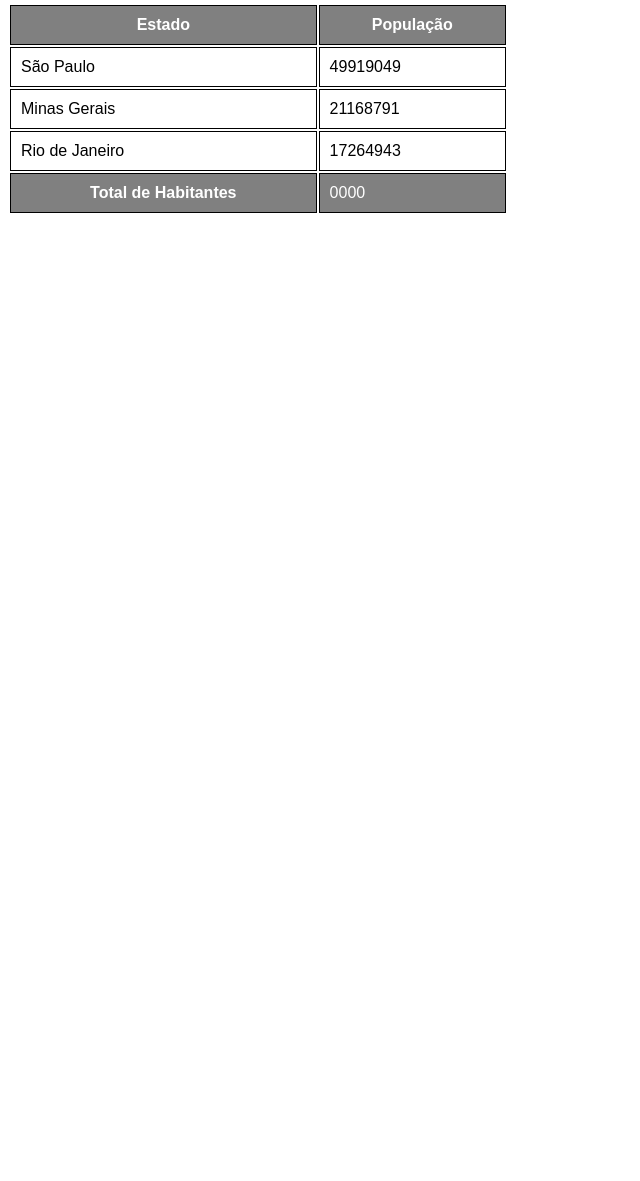
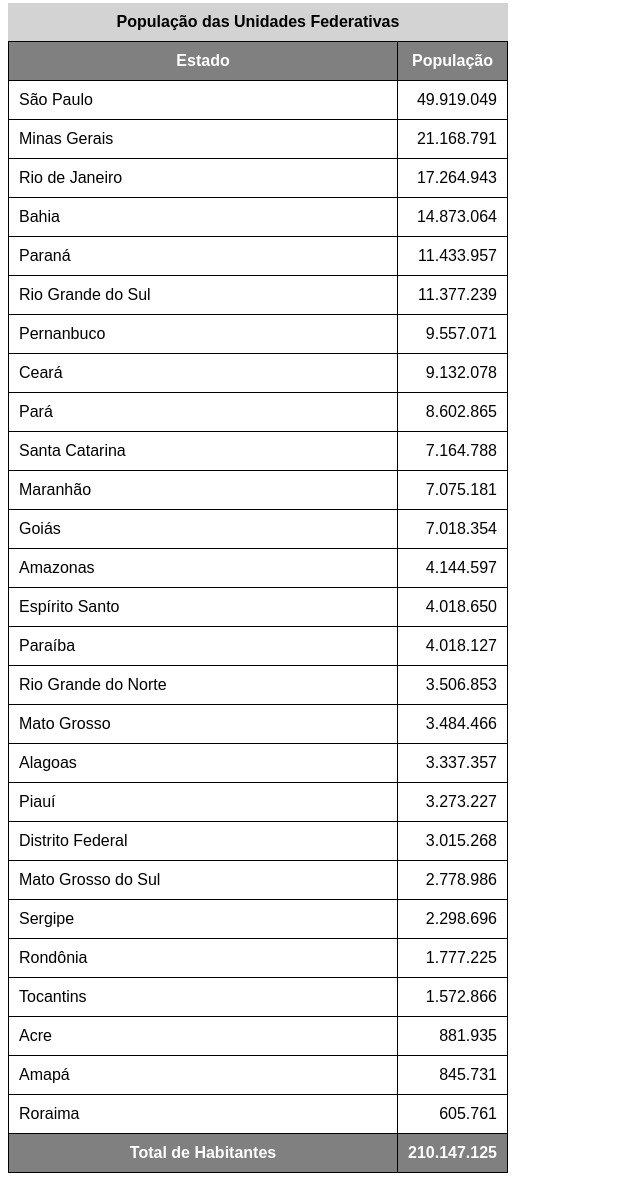
Before and after one commit to lucasdeinani/html-css, a plain HTML site: page exercicios/ex023/tabela002.html in a window 1280 px wide. Shown: the part 77-1258 px from the top of the page, without its empty margins (0-640 px from the left). Before the commit the page ends 800 px from the top, so only its background shows below. Drawn offline with Linux system fonts and the light colour scheme.

Commit message:
Atualização no exercício 23

```diff
--- a/exercicios/ex023/tabela002.html
+++ b/exercicios/ex023/tabela002.html
@@ -12,6 +12,14 @@
 
         table {
             width: 500px;
+            border-collapse: collapse;
+        }
+
+        caption {
+            font-size: 1.em;
+            font-weight: bold;
+            padding: 10px;
+            background-color: lightgray;
         }
 
         td, th {
@@ -23,6 +31,10 @@
             background-color: gray;
             color: white;
         }
+
+        td.num {
+            text-align: right;
+        }
     </style>
 </head>
 <body>
@@ -30,6 +42,7 @@
      <!--
         ANATOMIA PARA TABELAS GRANDES
         TABLE
+            CAPTION
             THEAD
                 TR, TD, TH
             TBODY
@@ -38,30 +51,127 @@
                 TR, TD, TH
      -->
      <table>
+        <caption>População das Unidades Federativas</caption>
         <thead>
             <tr>
-                <th>Estado</th>
-                <th>População</th>
+                <th scope="col">Estado</th>
+                <th scope="col" style="width: 50px;">População</th>
             </tr>
         </thead>
         <tbody>
             <tr>
                 <td>São Paulo</td>
-                <td>49919049</td>
+                <td class="num">49.919.049</td>
             </tr>
             <tr>
                 <td>Minas Gerais</td>
-                <td>21168791</td>
+                <td class="num">21.168.791</td>
             </tr>
             <tr>
                 <td>Rio de Janeiro</td>
-                <td>17264943</td>
+                <td class="num">17.264.943</td>
+            </tr>
+            <tr>
+                <td>Bahia</td>
+                <td class="num">14.873.064</td>
+            </tr>
+            <tr>
+                <td>Paraná</td>
+                <td class="num">11.433.957</td>
+            </tr>
+            <tr>
+                <td>Rio Grande do Sul</td>
+                <td class="num">11.377.239</td>
+            </tr>
+            <tr>
+                <td>Pernanbuco</td>
+                <td class="num">9.557.071</td>
+            </tr>
+            <tr>
+                <td>Ceará</td>
+                <td class="num">9.132.078</td>
+            </tr>
+            <tr>
+                <td>Pará</td>
+                <td class="num">8.602.865</td>
+            </tr>
+            <tr>
+                <td>Santa Catarina</td>
+                <td class="num">7.164.788</td>
+            </tr>
+            <tr>
+                <td>Maranhão</td>
+                <td class="num">7.075.181</td>
+            </tr>
+            <tr>
+                <td>Goiás</td>
+                <td class="num">7.018.354</td>
+            </tr>
+            <tr>
+                <td>Amazonas</td>
+                <td class="num">4.144.597</td>
+            </tr>
+            <tr>
+                <td>Espírito Santo</td>
+                <td class="num">4.018.650</td>
+            </tr>
+            <tr>
+                <td>Paraíba</td>
+                <td class="num">4.018.127</td>
+            </tr>
+            <tr>
+                <td>Rio Grande do Norte</td>
+                <td class="num">3.506.853</td>
+            </tr>
+            <tr>
+                <td>Mato Grosso</td>
+                <td class="num">3.484.466</td>
+            </tr>
+            <tr>
+                <td>Alagoas</td>
+                <td class="num">3.337.357</td>
+            </tr>
+            <tr>
+                <td>Piauí</td>
+                <td class="num">3.273.227</td>
+            </tr>
+            <tr>
+                <td>Distrito Federal</td>
+                <td class="num">3.015.268</td>
+            </tr>
+            <tr>
+                <td>Mato Grosso do Sul</td>
+                <td class="num">2.778.986</td>
+            </tr>
+            <tr>
+                <td>Sergipe</td>
+                <td class="num">2.298.696</td>
+            </tr>
+            <tr>
+                <td>Rondônia</td>
+                <td class="num">1.777.225</td>
+            </tr>
+            <tr>
+                <td>Tocantins</td>
+                <td class="num">1.572.866</td>
+            </tr>
+            <tr>
+                <td>Acre</td>
+                <td class="num">881.935</td>
+            </tr>
+            <tr>
+                <td>Amapá</td>
+                <td class="num">845.731</td>
+            </tr>
+            <tr>
+                <td>Roraima</td>
+                <td class="num">605.761</td>
             </tr>
         </tbody>
         <tfoot>
             <tr>
-                <th>Total de Habitantes</th>
-                <td>0000</td>
+                <th scope="row">Total de Habitantes</th>
+                <td class="num"><strong>210.147.125</strong></td>
             </tr>
         </tfoot>
      </table>
```
